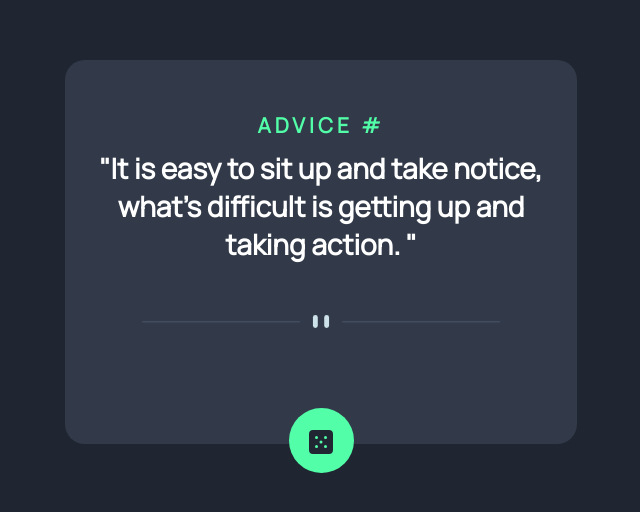
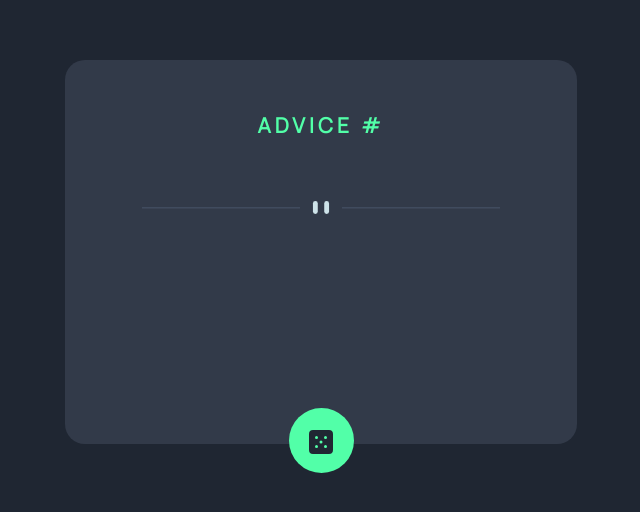
Before and after one commit to gitahievans/advice-generator, a React (Vite) app: page / in a window 1280 px wide. Shown: the part 132-644 px from the top of the page, without its empty margins (319-959 px from the left). Built offline with nearby package versions, Linux system fonts and the light colour scheme.

Commit message:
Add feature to load an advice on page load

```diff
--- a/src/Advice.jsx
+++ b/src/Advice.jsx
@@ -5,14 +5,7 @@ const Advice = ({ advice, fetchAdvice }) => {
     <div className="container">
       <p id="ad">ADVICE #{advice.id}</p>
       <div className="advice-container">
-        {advice ? (
-          <p>{advice.advice}</p>
-        ) : (
-          <p>
-            "It is easy to sit up and take notice, what's difficult is getting
-            up and taking action. "
-          </p>
-        )}
+        <p>{advice.advice}</p>
       </div>
       <img
         src="/images/pattern-divider-mobile.svg"
--- a/src/App.jsx
+++ b/src/App.jsx
@@ -5,6 +5,9 @@ import Advice from "./Advice";
 function App() {
   const [advice, setAdvice] = useState("");
   // const [isActive, setIsActive] = useState(false);
+  window.onload = () => {
+    fetchAdvice();
+  };
 
   const fetchAdvice = async () => {
     try {
@@ -16,10 +19,9 @@ function App() {
     }
   };
 
-
   return (
     <div className="app">
-      <Advice advice={advice} fetchAdvice={fetchAdvice}/>
+      <Advice advice={advice} fetchAdvice={fetchAdvice} />
     </div>
   );
 }
```
